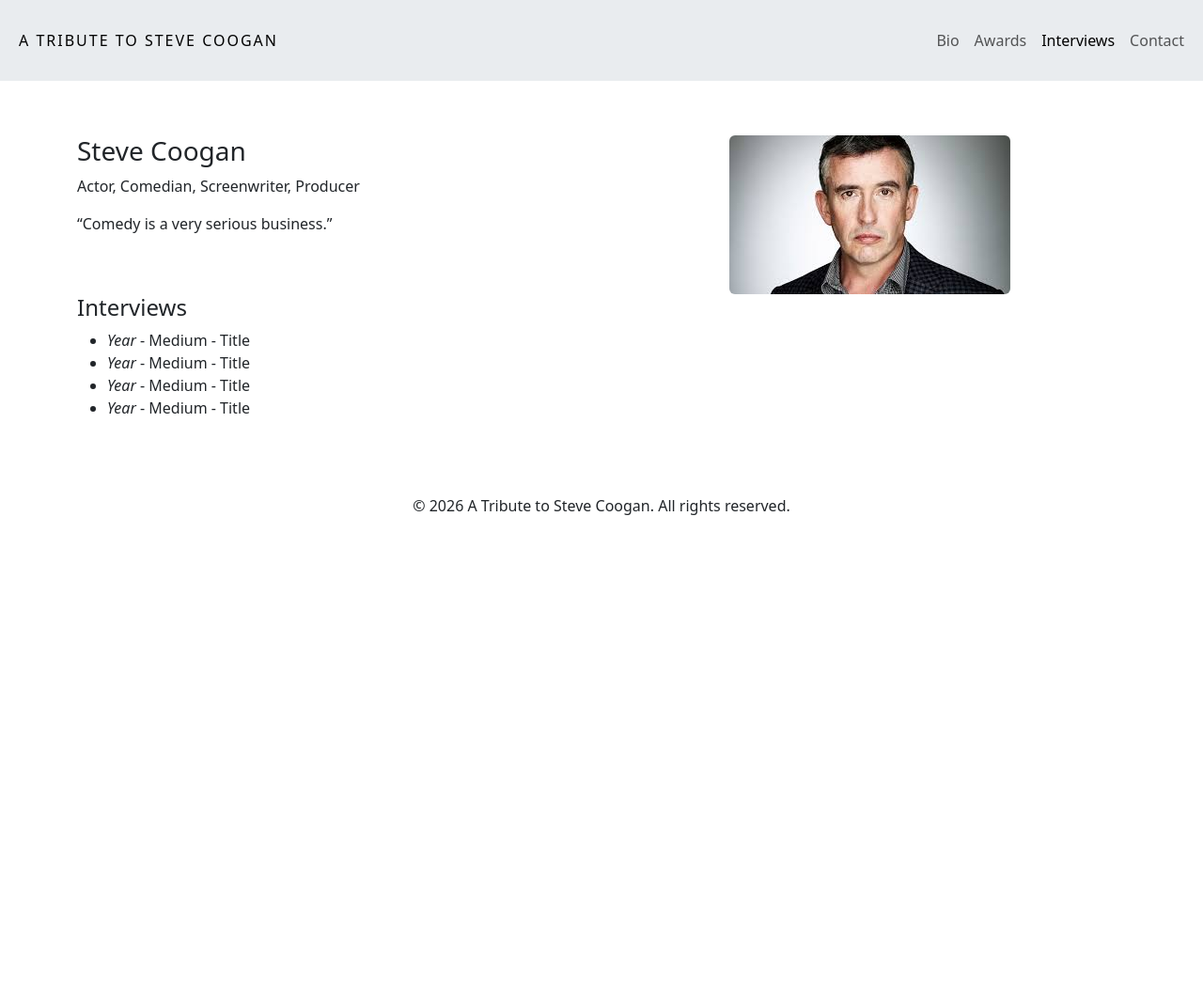
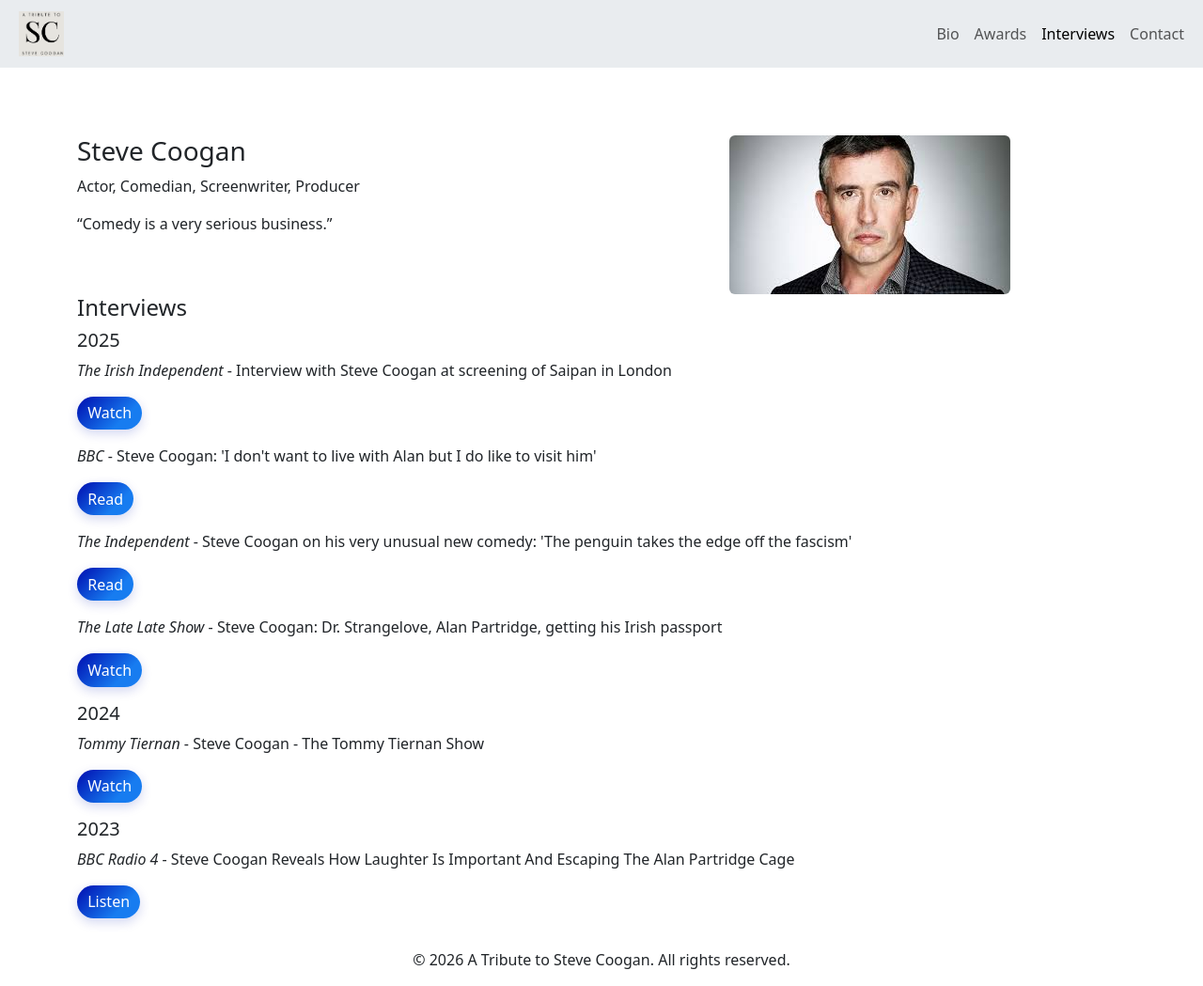
Before and after one commit to peter-mannion/tribute-to-steve-coogan, a plain HTML site: page interviews.html in a window 1280 px wide. Shown: the whole page at 94% size. Before the commit the page ends 800 px from the top, so only its background shows below. Drawn offline with nearby package versions, Linux system fonts and the light colour scheme.

Commit message:
Add titles and paragraphs to .\interviews.html file

```diff
--- a/css/styles.css
+++ b/css/styles.css
@@ -7,7 +7,7 @@
 
 /* Navbar height variable */
 :root {
-  --nav-height: 70px; /* adjust once, applies to all widths */
+  --nav-height: 56px; /* adjust once, applies to all widths */
 }
 
 /* Set the navbar min-height using the variable */
--- a/interviews.html
+++ b/interviews.html
@@ -15,9 +15,18 @@
   <body>
     <nav class="navbar navbar-expand-md bg-body-secondary fixed-top">
       <div class="container-fluid">
-        <a class="navbar-brand logo fs-6 text-wrap" href="./index.html"
-          >A Tribute to Steve Coogan</a
+        <a
+          class="navbar-brand active"
+          aria-current="page"
+          href="./index.html"
+          title="Home"
         >
+          <img
+            src="./images/steve-coogan-tribute-logo.png"
+            alt="Steve Coogan Logo"
+            class="tribute-logo"
+          />
+        </a>
         <button
           class="navbar-toggler"
           type="button"
@@ -161,16 +170,128 @@
             />
           </section>
         </section>
+      </section>
+      <section class="container">
+        <section class="row">
+          <h3 class="column-heading-3">Interviews</h3>
+        </section>
+      </section>
+      <section class="container">
+        <section class="row">
+          <h4 class="column-heading-4">2025</h4>
+        </section>
+      </section>
+      <section class="container">
+        <section class="row">
+          <section class="col">
+            <p class="paragraph">
+              <em>The Irish Independent</em> - Interview with Steve Coogan at
+              screening of Saipan in London
+            </p>
+            <p>
+              <a
+                href="https://www.independent.ie/entertainment/movies/interview-with-steve-coogan-at-screening-of-saipan-in-london/a2104591191.html"
+                target="_blank"
+                rel="noopener noreferrer"
+                class="icon-link"
+                >Watch</a
+              >
+            </p>
+          </section>
+        </section>
 
         <section class="row">
-          <section class="col mb-5">
-            <h4 class="column-heading">Interviews</h4>
-            <ul>
-              <li><em>Year</em> - Medium - Title</li>
-              <li><em>Year</em> - Medium - Title</li>
-              <li><em>Year</em> - Medium - Title</li>
-              <li><em>Year</em> - Medium - Title</li>
-            </ul>
+          <section class="col">
+            <p class="paragraph">
+              <em>BBC</em> - Steve Coogan: 'I don't want to live with Alan but I
+              do like to visit him'
+            </p>
+            <p>
+              <a
+                href="https://bbc.com/news/articles/cr747l04yr8o"
+                target="_blank"
+                rel="noopener noreferrer"
+                class="icon-link"
+                >Read</a
+              >
+            </p>
+          </section>
+        </section>
+        <section class="row">
+          <section class="col">
+            <p class="paragraph">
+              <em>The Independent</em> - Steve Coogan on his very unusual new
+              comedy: 'The penguin takes the edge off the fascism'
+            </p>
+            <p>
+              <a
+                href="https://www.the-independent.com/arts-entertainment/films/features/steve-coogan-penguin-lessons-jonathan-pryce-b2734381.html"
+                target="_blank"
+                rel="noopener noreferrer"
+                class="icon-link"
+                >Read</a
+              >
+            </p>
+          </section>
+        </section>
+        <section class="row">
+          <section class="col">
+            <p class="paragraph">
+              <em>The Late Late Show</em> - Steve Coogan: Dr. Strangelove, Alan
+              Partridge, getting his Irish passport
+            </p>
+            <p>
+              <a
+                href="https://youtu.be/KMZe2dWZurU?si=FnW8jaEwFj0B2IW2"
+                target="_blank"
+                rel="noopener noreferrer"
+                class="icon-link"
+                >Watch</a
+              >
+            </p>
+          </section>
+        </section>
+      </section>
+      <section class="container">
+        <section class="row">
+          <h4 class="column-heading-4">2024</h4>
+          <section class="row">
+            <section class="col">
+              <p class="paragraph">
+                <em>Tommy Tiernan</em> - Steve Coogan - The Tommy Tiernan Show
+              </p>
+              <p>
+                <a
+                  href="https://youtu.be/ktUz5NfjM2o?si=4HSsy7Gab0VkBDR4"
+                  target="_blank"
+                  rel="noopener noreferrer"
+                  class="icon-link"
+                  >Watch</a
+                >
+              </p>
+            </section>
+          </section>
+        </section>
+      </section>
+      <section class="container">
+        <section class="row">
+          <h4 class="column-heading-4">2023</h4>
+          <section class="row">
+            <section class="col">
+              <p class="paragraph">
+                <em>BBC Radio 4</em> - Steve Coogan Reveals How Laughter Is
+                Important And Escaping The Alan Partridge Cage
+              </p>
+              <p>
+                <a
+                  href="https://www.bbc.com/audio/play/m001ryd5"
+                  target="_blank"
+                  rel="noopener noreferrer"
+                  class="icon-link"
+                  >Listen</a
+                >
+              </p>
+            </section>
           </section>
         </section>
       </section>
```
Also changed, not shown: awards.html (+13 -4 lines).
